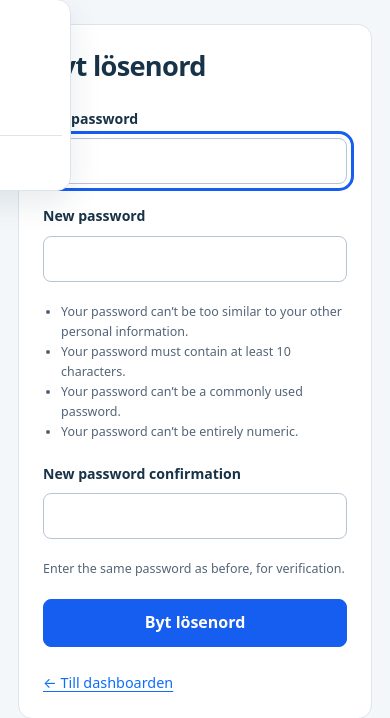
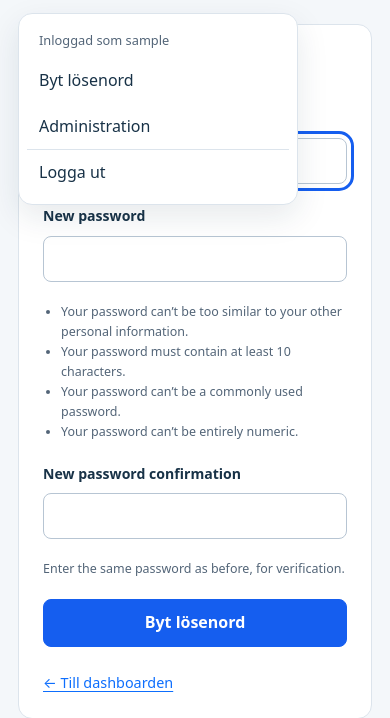
Before and after one commit to muhaka-1/smart-env-monitoring, a Django app: page /accounts/password-change/ in a window 390 px wide, after a click that opens the changed part. Shown: the part 128-846 px from the top of the page. Run offline with Django 5.2, Linux system fonts and the light colour scheme; the visitor is signed in with stand-in values (Sample User, id 1); some libraries are stand-ins or nearby versions.

Commit message:
fix(ui): prevent account menu clipping

```diff
--- a/backend/monitoring/static/monitoring/interface.css
+++ b/backend/monitoring/static/monitoring/interface.css
@@ -156,6 +156,8 @@
   .language-switcher select { max-width: 112px; }
   .account-name { display: none; }
   .account-avatar { width: 30px; height: 30px; }
+  .account-menu { position: static; }
+  .account-dropdown { left: 18px; right: auto; width: min(280px, calc(100vw - 36px)); }
   .public-navigation { width: 100%; justify-content: space-between; gap: 12px; }
   .public-navigation > a:not(.btn) { font-size: .8rem; }
   .app-sidebar { width: 100%; padding: 18px; border-right: 0; border-bottom: 1px solid var(--line); }
```
